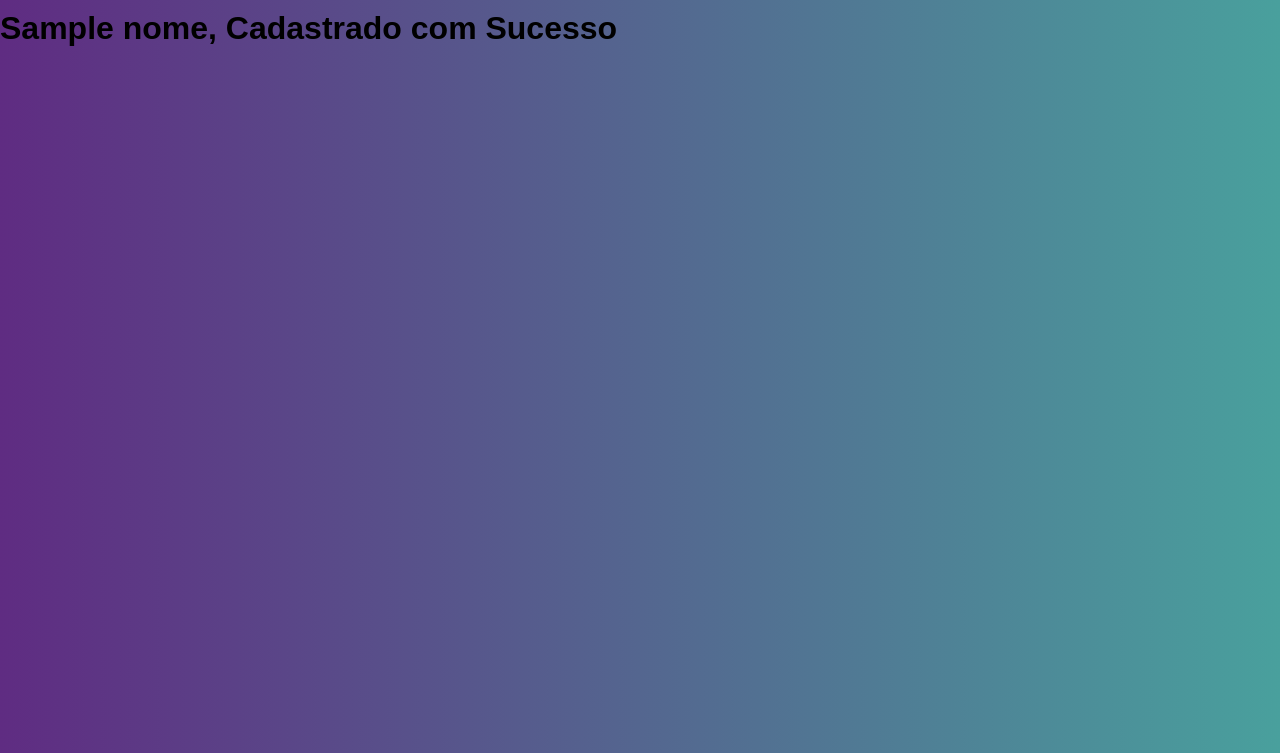
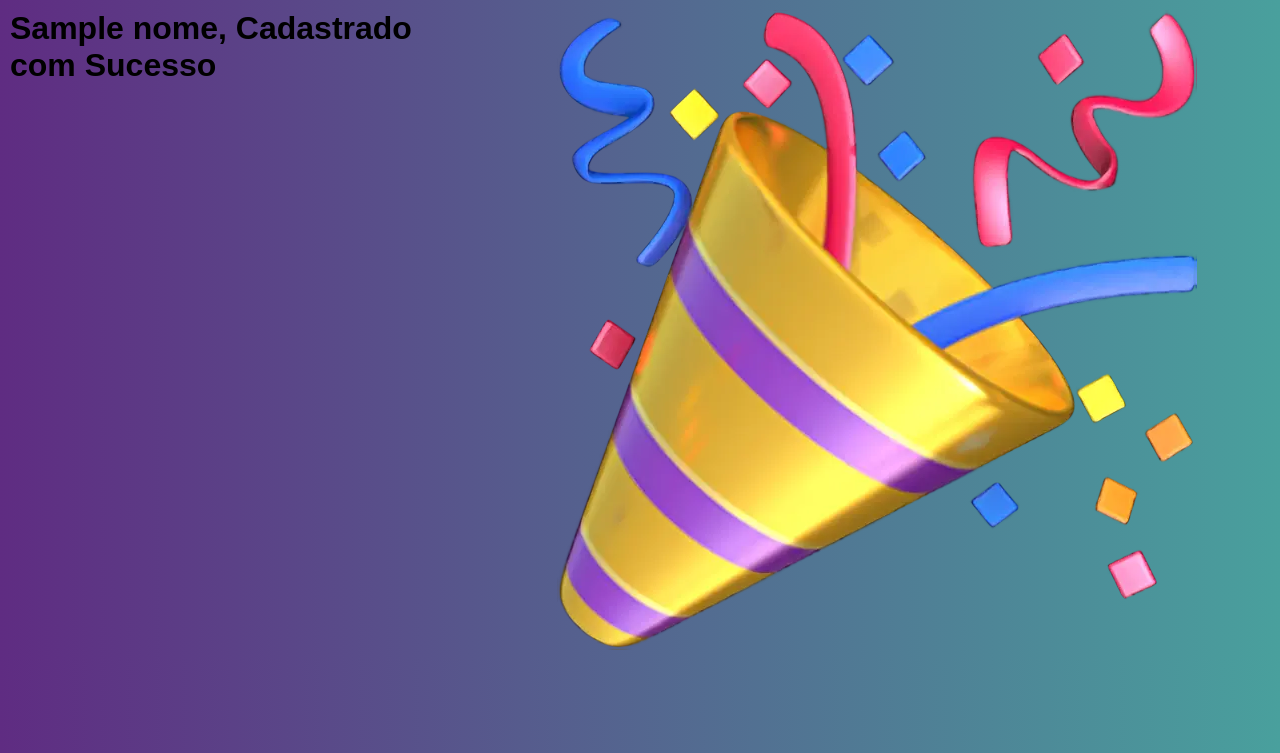
Before and after one commit to Miichaaeell/Login-Flask, a Flask app: template Templates/cadastrado.html in a window 1280 px wide. Shown: the part 47-800 px from the top of the page. Run offline with Flask 3, Linux system fonts and the light colour scheme; the template is opened without the code that fills it: most values are stand-ins (such as "Sample title", 1, 10 or a date in 2020).

Commit message:
adicionado imagem a tela de cadastrado

```diff
--- a/Templates/cadastrado.html
+++ b/Templates/cadastrado.html
@@ -6,6 +6,7 @@
     <title>Cadastrado</title>
     <link rel="stylesheet" href="../static/css/geral.css">
     <link rel="stylesheet" href="../static/css/media-querys/Mgeral.css">
+    <link rel="stylesheet" href="../static/css/cadastrado.css">
 </head>
 <body>
     <header>
@@ -15,8 +16,11 @@
 
         </menu>
     </header>
-    <h1>
-        {{ nome }}, Cadastrado com Sucesso
-    </h1>
+    <main>
+        <div>
+            <h1>{{nome}}, Cadastrado com Sucesso</h1>
+        </div>
+        <div id="imagem"></div>
+    </main>
 </body>
 </html>
--- a/Templates/index.html
+++ b/Templates/index.html
@@ -6,6 +6,7 @@
     <link rel="stylesheet" href="../static/css/geral.css">
     <link rel="stylesheet" href="../static/css/inicio.css">
     <link rel="stylesheet" href="../static/css/media-querys/Mgeral.css">
+    <link rel="stylesheet" href="../static/css/media-querys/Minicio.css">
     <title>Meu site</title>
 </head>
 <body>
--- /dev/null
+++ b/static/css/cadastrado.css
@@ -0,0 +1,11 @@
+@charset "utf-8";
+
+div#imagem {
+
+    background-image: url("../imagens/festa.webp");
+    background-repeat: no-repeat;
+    background-size: contain;
+    background-position: center;
+    height: 80vh;
+    width: 80vw;
+}
```
Also changed, not shown: static/css/media-querys/Minicio.css (renamed from static/css/Minicio.css), static/imagens/festa.webp (added).
